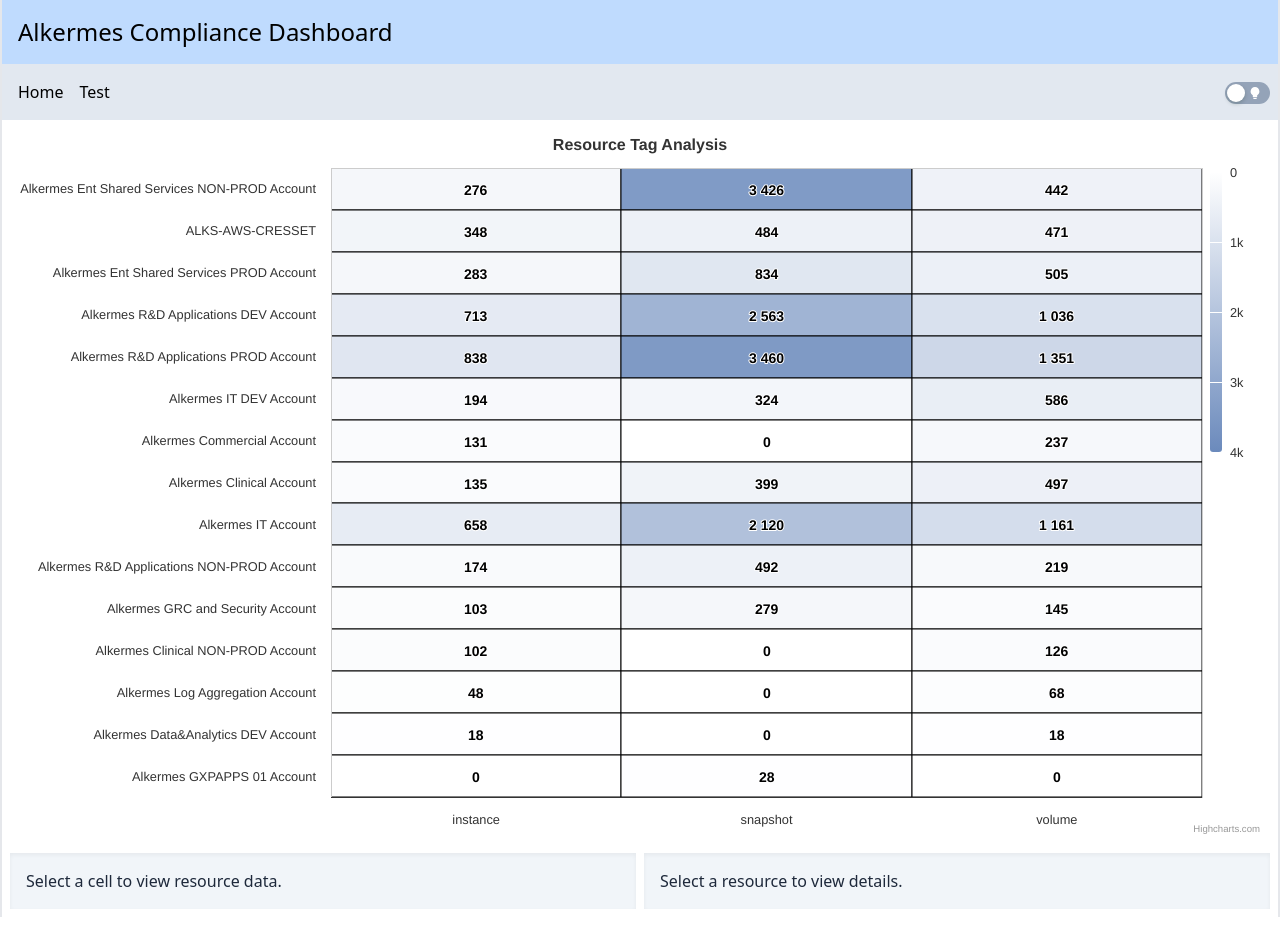
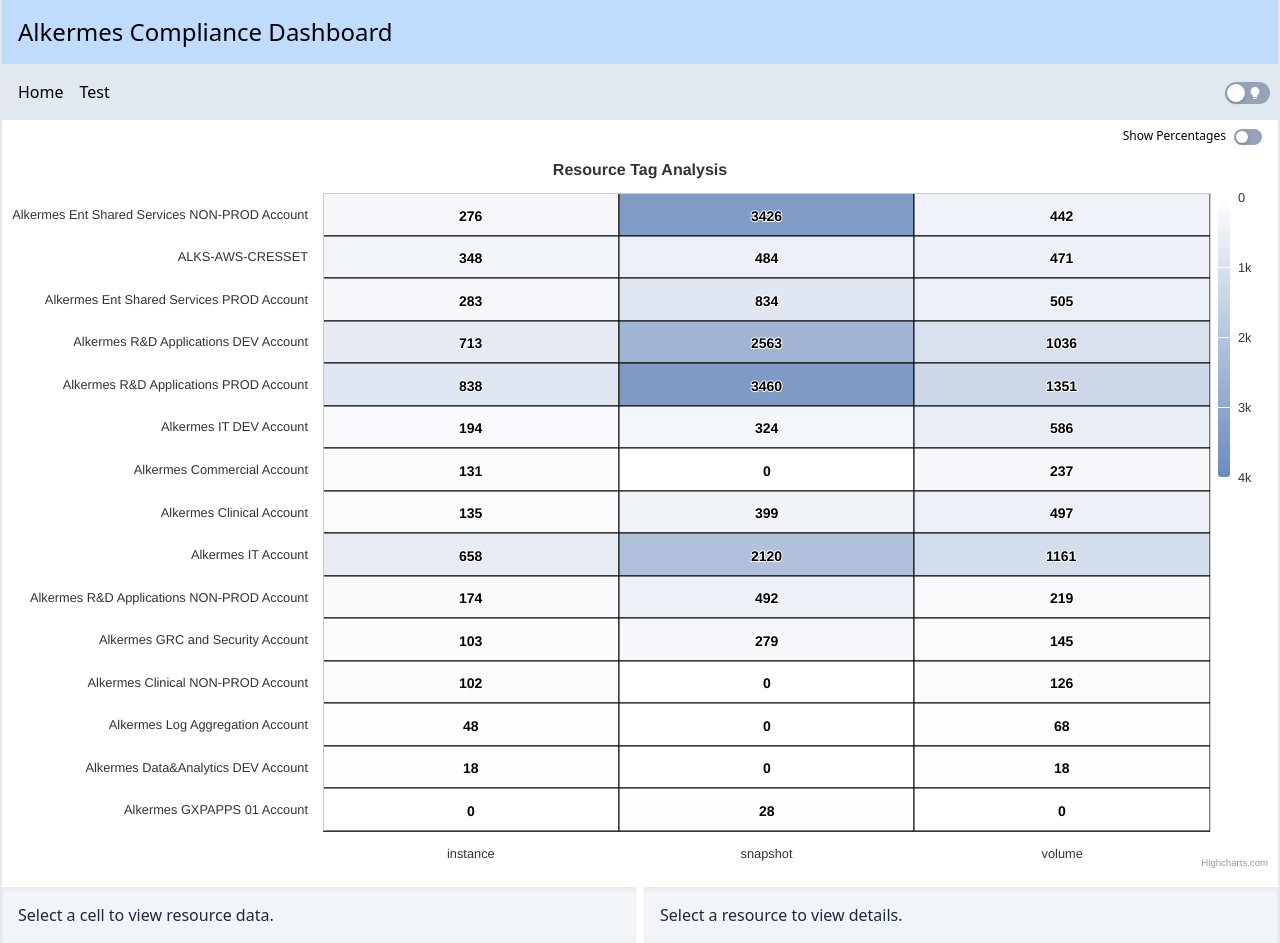
Before and after one commit to DevShahidul/chart, a React (Vite) app: page / in a window 1280 px wide. Before the commit the page ends 917 px from the top, so only its background shows below. Built offline with nearby package versions, Linux system fonts and the light colour scheme.

Commit message:
updated dark theme testing and added show percentages switcher

```diff
--- a/src/components/layouts/app-layout.jsx
+++ b/src/components/layouts/app-layout.jsx
@@ -31,7 +31,7 @@
             <div className="flex flex-col grow-0">
                 <NavBar />
             </div>
-            <div className="flex flex-col grow p-2">
+            <div className="flex flex-col grow">
                 <Outlet />
             </div>
         </div>
--- /dev/null
+++ b/src/features/tag-analysis/percent-switcher.jsx
@@ -0,0 +1,26 @@
+import PropTypes from 'prop-types';
+import { Space, Switch } from 'antd';
+
+export const PercentSwitcher = ({showPercentages, onTogglePercentages}) => {
+    return (
+        <>
+            <Space direction="verticle">
+                Show Percentages
+                <Switch
+                    size="small"
+                    className="
+                        bg-slate-400
+                        dark:bg-slate-500
+                    "
+                    onClick={onTogglePercentages}
+                    checked={showPercentages}
+                />
+            </Space>
+        </>
+    )
+}
+
+PercentSwitcher.propTypes = {
+    showPercentages: PropTypes.bool.isRequired,
+    onTogglePercentages: PropTypes.func.isRequired
+}
--- a/src/features/tag-analysis/tag-analysis-dashboard.jsx
+++ b/src/features/tag-analysis/tag-analysis-dashboard.jsx
@@ -1,4 +1,5 @@
 import { useEffect, useState } from "react";
+import { TagDashboardOptions } from "./tag-dashboard-options";
 import { TagHeatmap } from "./tag-heatmap"
 import { ResourceTree } from "./resource-tree";
 import { ComponentSpinner } from "@components/spinners";
@@ -11,12 +12,17 @@
     const [tagData, setTagData] = useState({});
     const [selectedResources, setSelectedResources] = useState({})
     const [resourceDetails, setResourceDetails] = useState({})
+    const [showPercentages, setShowPercentages] = useState(false)
 
     useEffect(() => {
         const data = formatTagData(alkTestData);
         setTagData(data);
         setLoading(false);
     }, [])
+
+    const togglePercentages = () => {
+        setShowPercentages(enabled => !enabled);
+    }
 
     const handleSetSelectedResources = (account, resourceType) => {
         const selectedResources = {
@@ -55,11 +61,17 @@
     }
 
     return (
+        <>
+        <TagDashboardOptions
+            showPercentages={showPercentages}
+            togglePercentages={togglePercentages}
+        />
         <div className="grid grid-cols-2 gap-x-2 grow content-start">
             <div className="col-span-2">
                 <TagHeatmap
                     data={tagData}
                     onHandleSelectedResources={handleSetSelectedResources}
+                    showPercentages={showPercentages}
                 />
             </div>
             <div className="
@@ -102,5 +114,6 @@
                 </div> */}
             </div>
         </div>
+        </>
     )
 }
--- /dev/null
+++ b/src/features/tag-analysis/tag-dashboard-options.jsx
@@ -0,0 +1,24 @@
+import { PercentSwitcher } from "./percent-switcher"
+import PropTypes from 'prop-types';
+
+export const TagDashboardOptions = ({ showPercentages, togglePercentages }) => {
+    return (
+        <div className="
+            flex
+            px-4 py-2
+            justify-end
+        ">
+            <span />
+            <span className="font-light text-xs text-inherit">
+                <PercentSwitcher
+                    showPercentages={showPercentages}
+                    onTogglePercentages={togglePercentages}
+                />
+            </span>
+        </div>
+    )
+}
+TagDashboardOptions.propTypes = {
+    showPercentages: PropTypes.bool.isRequired,
+    togglePercentages: PropTypes.func.isRequired
+}
--- a/src/features/tag-analysis/tag-heatmap.jsx
+++ b/src/features/tag-analysis/tag-heatmap.jsx
@@ -6,16 +6,20 @@
 import HighchartsReact from "highcharts-react-official";
 HeatmapModule(Highcharts);
 
-export const TagHeatmap = ({ data, onHandleSelectedResources }) => {
+export const TagHeatmap = ({
+  data,
+  onHandleSelectedResources,
+  showPercentages
+}) => {
   const [loading, setLoading] = useState(true);
   const [heatmapData, setHeatmapData] = useState({});
 
   useEffect(() => {
     const { xAxisLabels, yAxisLabels, heatmapSeries } =
-      generateHeatmapSeries(data);
+      generateHeatmapSeries(data, showPercentages);
     setHeatmapData({ xAxisLabels, yAxisLabels, heatmapSeries });
     setLoading(false);
-  }, [data]);
+  }, [data, showPercentages]);
 
   const handleHeatmapClick = (x, y) => {
     const resource = heatmapData.xAxisLabels[x];
@@ -102,6 +106,11 @@
           style: {
             fontSize: "14px", // Adjust the font size as needed
           },
+          formatter() {
+            return showPercentages
+              ? this.point.value + "%"
+              : this.point.value
+          }
         },
         //tshea
         cursor: "pointer",
@@ -144,25 +153,29 @@
     </div>
   );
 };
+TagHeatmap.defaultProps = {
+  showPercentages: true
+}
 TagHeatmap.propTypes = {
   data: PropTypes.object,
   onHandleSelectedResources: PropTypes.func,
+  showPercentages: PropTypes.bool
 };
 
-const generateHeatmapSeries = (tagData, ) => {
+const generateHeatmapSeries = (tagData, showPercentages) => {
   let heatmapData = [];
-  let totalMissingTags = [];
 
-  console.log('tagData: ', tagData);
+  // console.log('tagData: ', tagData);
 
   const resources = Object.keys(tagData);
 
-  const numMissingTags = resources.map((resource) => {
-    const missingTags = tagData[resource].numMissingTags
-    return totalMissingTags+=missingTags;
-  })
-
-  console.log('numMissingTags: ', numMissingTags)
+  const totalMissingTags = resources
+    .reduce((accumulator, currentAccount) => {
+      const missingTags = tagData[currentAccount]
+        .reduce((acc, currentResource) =>
+          (acc + currentResource.numMissingTags), 0)
+      return accumulator+missingTags
+    }, 0)
 
   //need to iterate through tagData and pull out unique instance types
   const resourceTypes = resources
@@ -189,7 +202,12 @@
         },
         initialCount
       );
-      heatmapData.push([i1, i0, missingTagCount]);
+
+      const dataValue = showPercentages
+        ? Number(parseFloat((missingTagCount/totalMissingTags)*100).toFixed(2))
+        : missingTagCount
+      // heatmapData.push([i1, i0, missingTagCount]);
+      heatmapData.push([i1, i0, dataValue]);
     });
   });
 
```
